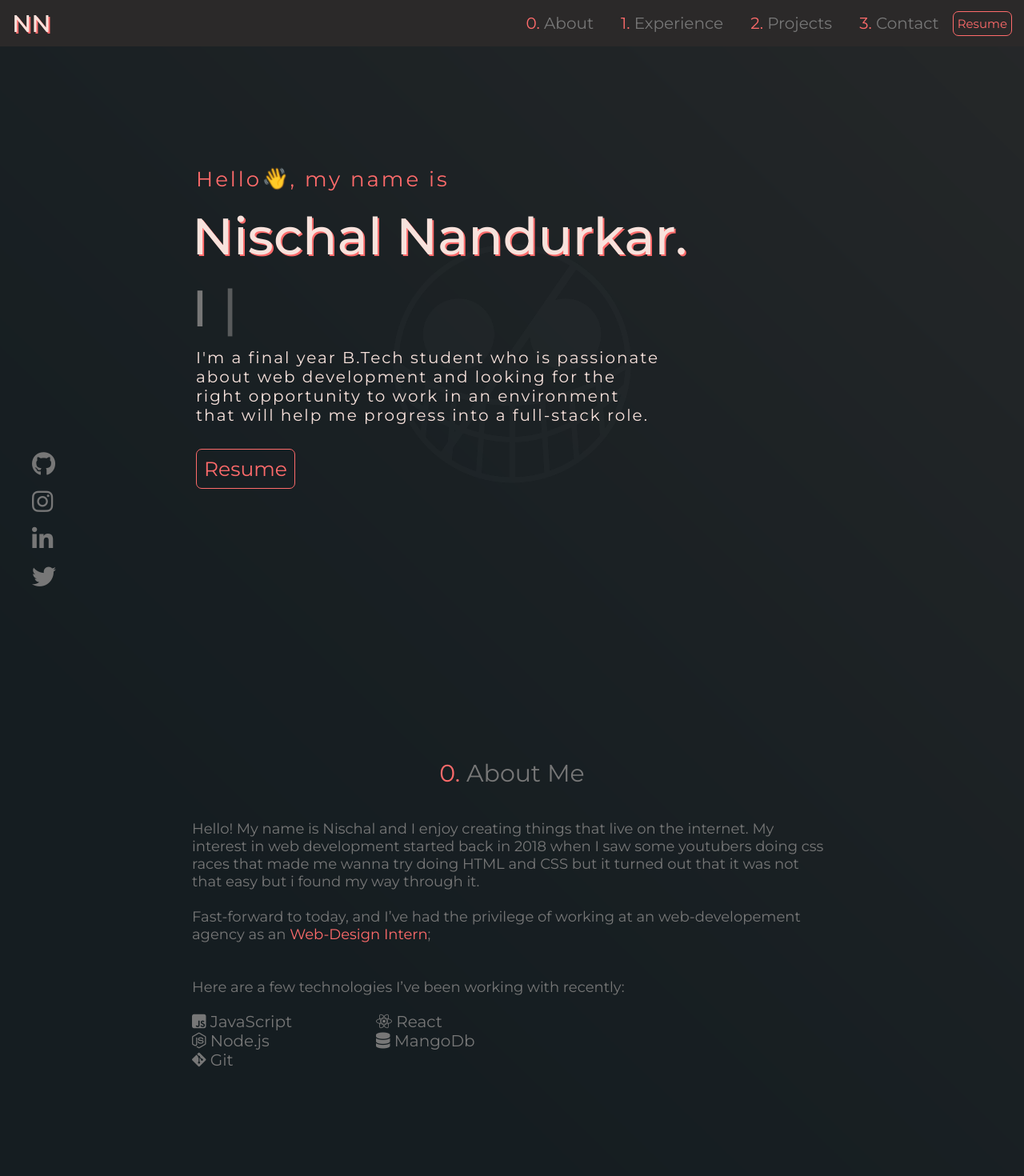
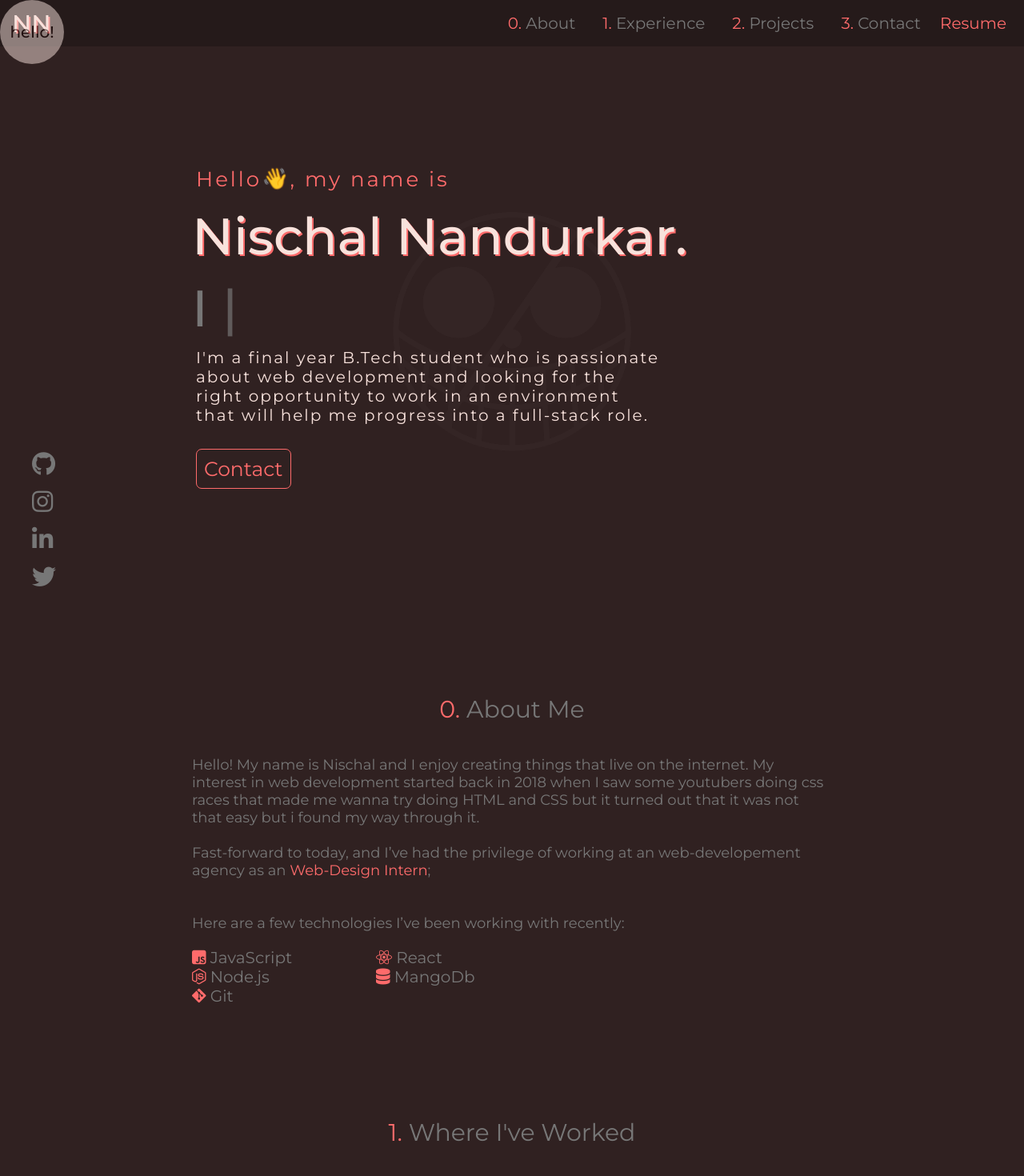
Before and after one commit to nischalll/Portfolio, a React (Create React App) app: page / in a window 1280 px wide. Shown: the top 1470 px of the page at 80% size. Built offline with nearby package versions, Linux system fonts and the light colour scheme.

Commit message:
sorted the package.json error

```diff
--- a/package.json
+++ b/package.json
@@ -2,7 +2,7 @@
   "name": "portfolio",
   "version": "0.1.0",
   "private": true,
-  "homepage": "https://nischalll.github.io/portfolio",
+  "homepage": "./",
   "dependencies": {
     "font-awesome": "^4.7.0",
     "gh-pages": "^3.2.3",
--- a/src/App.css
+++ b/src/App.css
@@ -1,10 +1,9 @@
-@import url('https://fonts.googleapis.com/css2?family=Montserrat:wght@100;300;400;500;700&family=Roboto+Mono&display=swap');
-
 :root {
   --black: rgb(119, 119, 119);
   --light-red: rgb(255, 107, 107);
   --lighter-red:#f8e2dc;
-  --brown-red:rgb(43, 41, 41);
+  /* --brown-red:rgb(43, 41, 41); */
+  --brown-red:rgb(37, 26, 26);
   --font-small:20px;
   --font-med:25px;
   --font-mono: 'SF Mono','Fira Code','Fira Mono','Roboto Mono',monospace;
@@ -27,14 +26,39 @@
 html {
   scroll-behavior: smooth;
 }
+.retro{
+  font-family: 'Cinzel Decorative', cursive;
+}
 body {
   position: relative;
   font-family: 'Montserrat', sans-serif, Verdana, Geneva, Tahoma;
-  background: url(./images/pictures/portfoliobg.png);
+  background: rgb(48, 33, 33);
+  /* background: rgb(3, 14, 167); */
   background-size:cover;
   font-size: 18px;
   color: var(--black);
 }
+.cursor{
+  width: 70px;
+  height: 70px;
+  background-color: var(--lighter-red);
+  font-size: 20px;
+  font-weight: 500;
+  opacity: .5;
+  z-index: 20;
+  color: rgb(29, 4, 4);
+  border: 2px solid --light-red;
+  border-radius: 50%;
+  position: absolute;
+  transition: all .3s;
+  transition-timing-function: ease-out;
+  text-align: center;
+  padding: 5px;
+  display: flex;
+  justify-content: center;
+  align-items: center;
+}
+.cursor::before
 .txt-highlights{
   color: var(--lighter-red);
 }
@@ -101,10 +125,11 @@ a:hover{
   font-size: 30px;
 }
 .contact-button.resume-button{
-  padding: 5px;
-  font-size: 15px;
+  padding: 7px;
+  font-size: 20px;
   margin: 0;
   align-self: flex-end;
+  border:none;
 }
 .ham-container{
   display: flex;
@@ -198,7 +223,7 @@ ham i{
   flex-direction: column;
   align-items: center;
   justify-content: center;
-  height: 100vh;
+  height: 90vh;
   /* min-height: 650px; */
 }
 /* particle-container */
--- a/src/App.js
+++ b/src/App.js
@@ -8,26 +8,48 @@ import Projects from "./components/Projects";
 import Contact from "./components/Contact";
 import Footer from "./components/Footer";
 
-export default function App(){
-  let [boolean, setBoolean]=useState(false);
-  function handleClick(){
-      setBoolean(!boolean)
-      console.log(boolean)
+export default function App() {
+  let [boolean, setBoolean] = useState(false);
+  const [mousePosition, SetMousePosition] = useState({
+    left: 0,
+    top: 0,
+  });
+  let [cursor, setCursor] = useState(false);
+  function handleClick() {
+    setBoolean(!boolean);
+    console.log(boolean);
+  }
+  function handleMouseMove(e) {
+    SetMousePosition({ left: e.pageX, top: e.pageY });
+    // console.log(mousePosition);
+  }
+  function handleMouseOver(e){
+    setCursor(false);
+    console.log(e.target)
+    if(e.target.tagName=="A"||e.target.parentElement.tagName=="A"){
+      setCursor(true);
+    }
   }
   return (
-      <React.Fragment>
-        <Navbar
-          handleClick={handleClick}
-          boolean={boolean}
-        />
+    <div onMouseOver={handleMouseOver} onMouseMove={handleMouseMove}>
+      <div
+        style={{ left: mousePosition.left, top: mousePosition.top }}
+        className="cursor"
+      >{(cursor&&"Go To")||"hello!"}</div>
+      <Navbar handleClick={handleClick} boolean={boolean} />
       <Hero handleClick={handleClick} boolean={boolean} />
-        <div onClick={()=>{if(boolean===false)handleClick()}} className="contain give-padding">
+      <div
+        onClick={() => {
+          if (boolean === false) handleClick();
+        }}
+        className="contain give-padding"
+      >
         <About />
         <Work />
         <Projects />
         <Contact />
       </div>
       <Footer />
-      </React.Fragment>
+    </div>
   );
 }
--- a/src/components/About.jsx
+++ b/src/components/About.jsx
@@ -22,11 +22,11 @@ export default function About() {
                     <br/><br/>
                     <p>Here are a few technologies I’ve been working with recently:</p>
                     <ul className="skills-list">
-                        <li><i className="fa-brands fa-js-square"></i> JavaScript</li>
-                        <li><i className="fa-brands fa-react"></i> React</li>
-                        <li><i className="fa-brands fa-node-js"></i> Node.js</li>
-                        <li><i className="fa-solid fa-database"></i> MangoDb</li>
-                        <li><i className="fa-brands fa-git-alt"></i> Git</li>
+                        <li><i className="sauce fa-brands fa-js-square"></i> JavaScript</li>
+                        <li><i className="sauce fa-brands fa-react"></i> React</li>
+                        <li><i className="sauce fa-brands fa-node-js"></i> Node.js</li>
+                        <li><i className="sauce fa-solid fa-database"></i> MangoDb</li>
+                        <li><i className="sauce fa-brands fa-git-alt"></i> Git</li>
                     </ul>
                 </div>
         </div>
--- a/src/components/Footer.jsx
+++ b/src/components/Footer.jsx
@@ -34,6 +34,7 @@ export default function Footer() {
             <i className="fa-solid fa-heart"></i>
           </a>
         </div>
+        <div className="footer-email">nischalnischal6@gmail.com</div>
       </div>
     </footer>
   );
--- a/src/components/Hero.jsx
+++ b/src/components/Hero.jsx
@@ -47,7 +47,7 @@ export default function Hero({ handleClick, boolean }) {
         </div>
         <div className="button-container">
           <a className="contact-button" href="#">
-            Resume
+            Contact
           </a>
         </div>
       </div>
--- a/src/components/Work.jsx
+++ b/src/components/Work.jsx
@@ -12,16 +12,16 @@ export default function Work() {
         <span className="sauce">1. </span>Where I've Worked
       </h1>
       <div className="work">
-        {companies.map((company) => (
-          <div className="company">
+        {companies.map((company, index) => (
+          <div key={company.id} className="company">
             <div className=" company-name ">
               <a className="sauce">{company.companyName}</a>
             </div>
             <div className="company-desc expand">
               <span className="txt-highlights">{company.position}</span>
               <ul>
-                {company.points.map((point) => (
-                  <li>{point}</li>
+                {company.points.map((point,index) => (
+                  <li key={index}>{point}</li>
                 ))}
               </ul>
             </div>
--- a/src/data/work.js
+++ b/src/data/work.js
@@ -1,6 +1,7 @@
 export default function getWork() {
   return [
     {
+      id:1,
       companyName: "@Racreators",
       position: "web-designer intern",
       points: [
@@ -11,6 +12,7 @@ export default function getWork() {
       ],
     },
     {
+      id:2,
       companyName: "@cluebixSoftware",
       position: "Android intern",
       points: ["Created or many websites.", "Tested UI for different devices."],
--- a/src/index.css
+++ b/src/index.css
@@ -1,6 +1,7 @@
-@import url('https://fonts.googleapis.com/css2?family=Montserrat:wght@100;300;400;500;700&family=Roboto+Mono&family=Yellowtail&display=swap');
+@import url('https://fonts.googleapis.com/css2?family=Montserrat:wght@100;300;400;500;700&family=Roboto+Mono&display=swap');
 body {
   margin: 0;
   padding: 0;
   font-family: 'Montserrat', sans-serif, Verdana, Geneva, Tahoma;
+  /* font-family: 'Press Start 2P', cursive; */
 }
```
Lines whose indentation alone changed are shown as unchanged.
